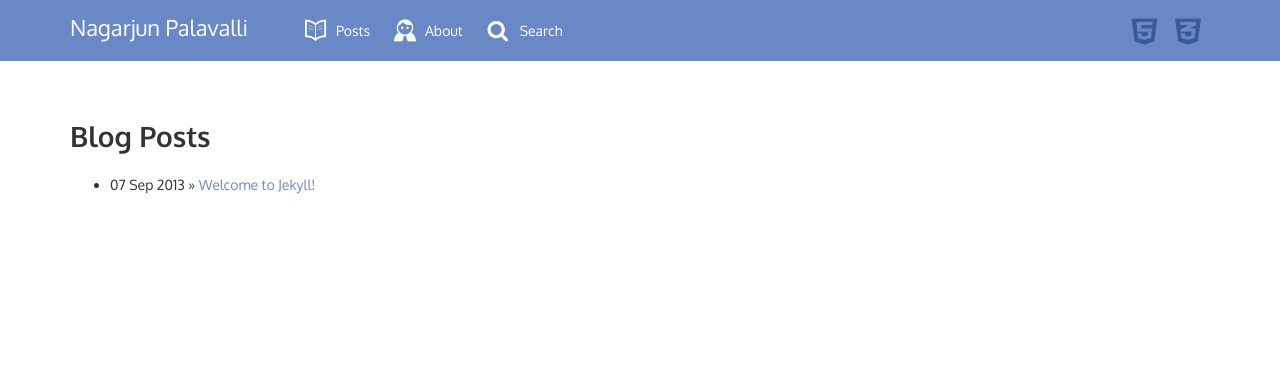
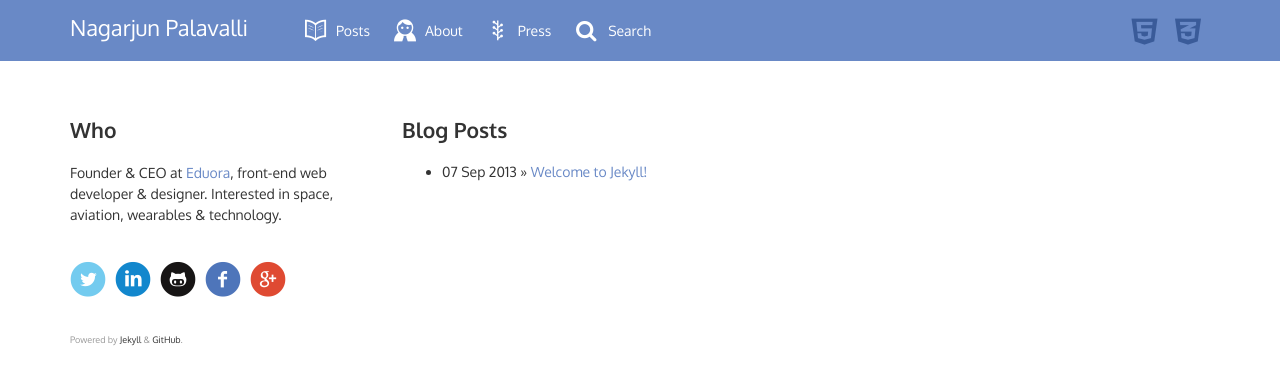
Before and after one commit to nagarjun/nagarjun.github.com, a Jekyll site: the page built from index.html, in a window 1280 px wide. Shown: the top 385 px of the page. Built offline with Jekyll 4.4.1, drawn with Linux system fonts in a browser that asks for light colours; Markdown is read by kramdown in place of the engine named in the settings.

Commit message:
Designed the buttons in the Home screen.

```diff
--- a/_layouts/default.html
+++ b/_layouts/default.html
@@ -33,6 +33,7 @@
                 <div id="buttons">
                     <a href="index.html"><span class="icon">p</span><span>Posts</span></a>
                     <a href="about.html"><span class="icon">c</span><span>About</span></a>
+                    <a href="press.html"><span class="icon">v</span><span>Press</span></a>
                     <span id="search">
                         <span class="icon">s</span><input type="text" placeholder="Search">
                     </span>
--- a/css/main.css
+++ b/css/main.css
@@ -96,4 +96,21 @@
 article>.meta{margin-bottom:9px;font-size:14px;text-transform:uppercase;color:#999999;}
 article h2{margin-bottom:36px;font-size:26px;line-height:1;}
 article .post>p{margin-bottom:18px;font-size:16px;line-height:1.5;color:#555555;}
-@font-face{font-family:"icons";src:url("../fonts/icons.eot");src:url("../fonts/icons.eot?#iefix") format("embedded-opentype"),url("../fonts/icons.ttf") format("truetype"),url("../fonts/icons.svg#icons") format("svg"),url("../fonts/icons.woff") format("woff");font-weight:normal;font-style:normal;}
+@font-face{font-family:"icons";src:url("../fonts/icons.eot");src:url("../fonts/icons.eot?#iefix") format("embedded-opentype"),url("../fonts/icons.ttf") format("truetype"),url("../fonts/icons.svg#icons") format("svg"),url("../fonts/icons.woff") format("woff");font-weight:normal;font-style:normal;}.container>.left{width:288px;height:auto;}
+.container>.right{padding-left:44px;width:836px;height:auto;}
+.container p{line-height:1.5;}
+.container>.left .icon{font-size:36px;line-height:1;}
+.container>.left .icon a{text-decoration:none;}
+#twitter:link,#twitter:visited{color:#73CBEF;}
+#twitter:hover{color:#21ace6;}
+#linkedin:link,#linkedin:visited{color:#1287CD;}
+#linkedin:hover{color:#0b4f79;}
+#github:link,#github:visited{color:#171515;}
+#github:hover{color:#000000;}
+#facebook:link,#facebook:visited{color:#4E75BA;}
+#facebook:hover{color:#304c7c;}
+#googleplus:link,#googleplus:visited{color:#DF4A32;}
+#googleplus:hover{color:#9d2b18;}
+#power{font-size:9px;color:#999999;}
+#power a:link,#power a:visited{text-decoration:none;color:#333333;}
+#power a:hover{color:#555555;}
--- a/index.html
+++ b/index.html
@@ -3,8 +3,21 @@
 title: Nagarjun Palavalli > Entrepreneur • Web Developer and Designer
 ---
 
-<div id="home">
-  <h1>Blog Posts</h1>
+<div class="left">
+	<h2>Who</h2>
+	<p>Founder &amp; CEO at <a href="http://www.eduora.com/">Eduora</a>, front-end web developer &amp; designer. Interested in space,
+		aviation, wearables &amp; technology.</p>
+	<p class="icon">
+		<a id="twitter" href="http://twitter.com/palavalli">t</a>
+		<a id="linkedin" href="http://in.linkedin.com/in/palavalli">l</a>
+		<a id="github" href="http://github.com/nagarjun">h</a>
+		<a id="facebook" href="http://www.facebook.com/nagarjun">f</a>
+		<a id="googleplus" href="https://plus.google.com/u/0/111499386112733402151/">g</a>
+	</p>
+	<p id="power">Powered by <a href="http://jekyllrb.com/">Jekyll</a> &amp; <a href="https://github.com/">GitHub</a>.</p>
+</div>
+<div class="right">
+  <h2>Blog Posts</h2>
   <ul class="posts">
     {% for post in site.posts %}
       <li><span>{{ post.date | date_to_string }}</span> &raquo; <a href="{{ post.url }}">{{ post.title }}</a></li>
```
Also changed, not shown: less/main.less (+79 -0 lines), fonts/icons.ttf, fonts/icons.woff, 2 other files.
